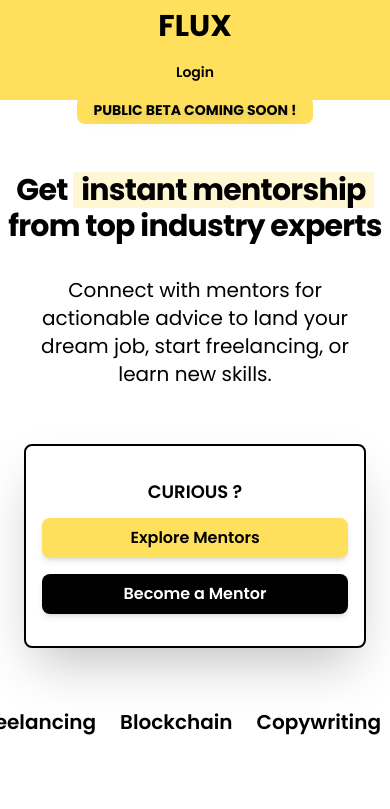
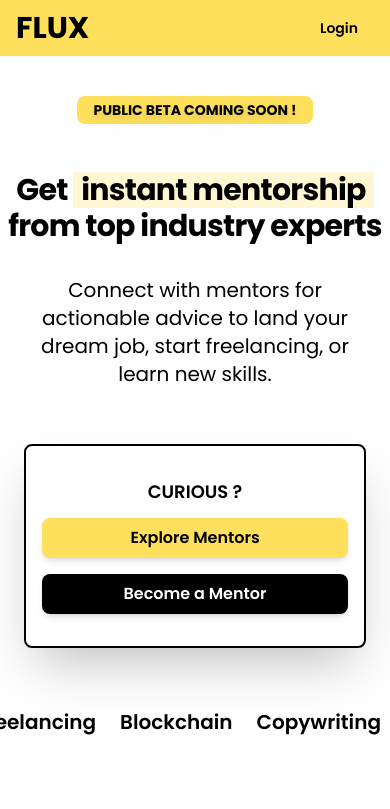
Before and after one commit to suchithms19/flux, a React (Vite) app in the folder frontend/: page / in a window 390 px wide. Shown: the top 809 px of the page. Built offline with nearby package versions, Linux system fonts and the light colour scheme; no server answers.

Commit message:
Refactor Header component layout for improved responsiveness and visual consistency

```diff
--- a/frontend/src/components/common/Header.jsx
+++ b/frontend/src/components/common/Header.jsx
@@ -52,19 +52,19 @@ const Header = ({ isVisible }) => {
 
   return (
     <>
-      <div className={`font-poppins fixed top-0 left-0 right-0 flex flex-col sm:flex-row justify-between items-center lg:p-4 px-4 py-2 bg-customYellow text-black z-10 ${
+      <div className={`font-poppins fixed top-0 left-0 right-0 flex flex-row-reverse sm:flex-row justify-between items-center lg:p-4 px-4 py-2 bg-customYellow text-black z-10 ${
         isLandingPage
           ? `transition-all duration-700 ${isVisible ? 'opacity-100 translate-y-0' : 'opacity-0 -translate-y-10'}`
           : ''
       }`}>
         <div
-          className="text-3xl sm:text-4xl uppercase font-bold mb-2 sm:mb-0 cursor-pointer"
+          className="text-3xl sm:text-4xl uppercase font-bold mb-0 cursor-pointer"
           onClick={() => navigate('/')}
         >
           Flux
         </div>
 
-        <div className="flex items-center gap-4">
+        <div className="flex items-center gap-4 sm:order-last order-first">
           {user && user.role !== 'mentor' && (
             <>
               <div className="flex items-center gap-2 mr-2 bg-white/20 px-3 py-2 rounded-md">
```
